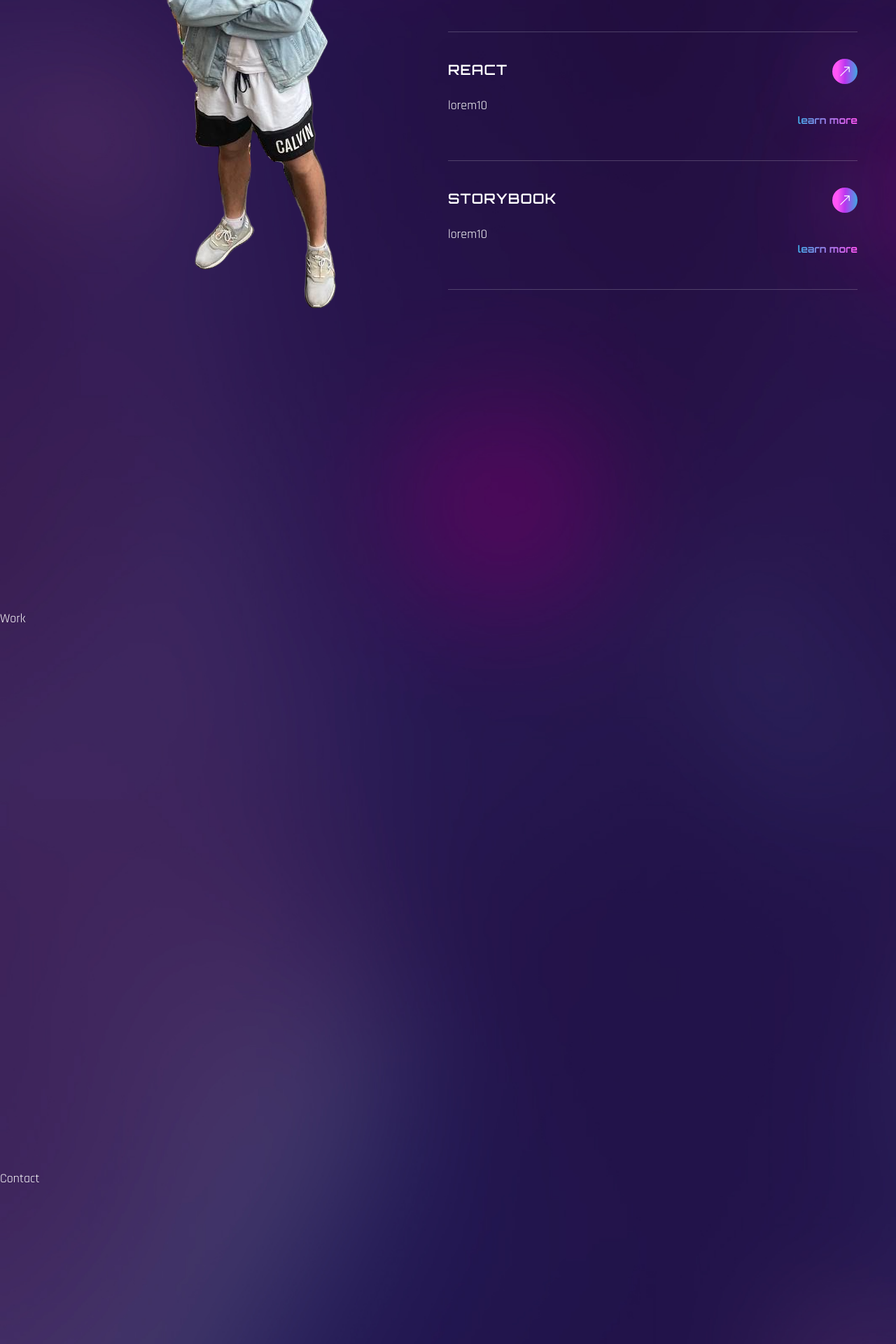
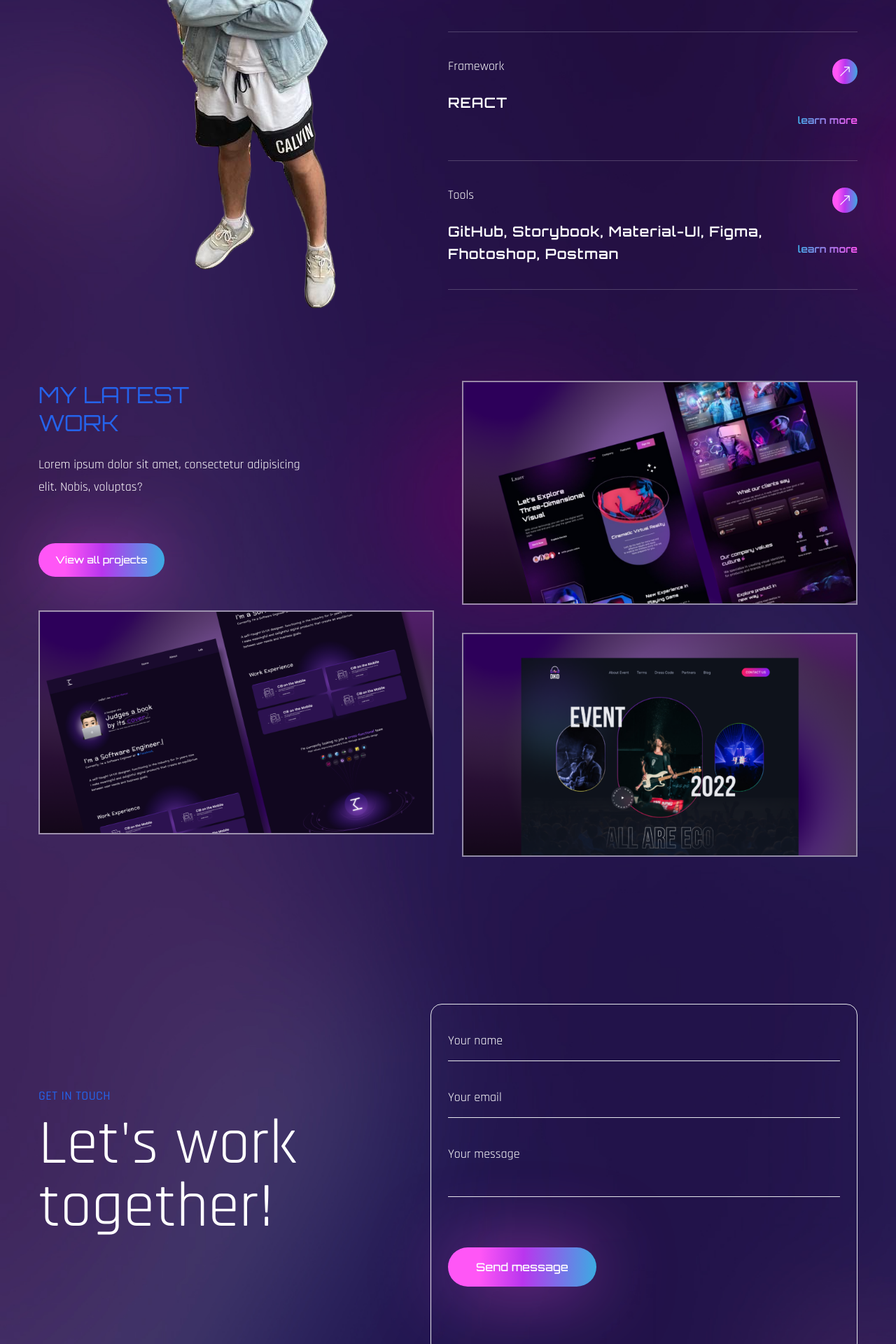
Before and after one commit to YaroslavlProhodimec/my-portfolio, a React (Create React App) app: page / in a window 1280 px wide. Shown: the part 1880-3800 px from the top of the page at 70% size. Built offline with nearby package versions, Linux system fonts and the light colour scheme; the HTML template or start-up script is replaced by a standard one; a web font is replaced by a local one.

Commit message:
the end verstki

```diff
--- a/package.json
+++ b/package.json
@@ -15,6 +15,8 @@
   },
   "scripts": {
     "start": "react-scripts start",
+    "predeploy": "npm run build",
+    "deploy": "gh-pages -d build",
     "build": "react-scripts build",
     "test": "react-scripts test",
     "eject": "react-scripts eject"
--- a/src/components/Contact.js
+++ b/src/components/Contact.js
@@ -1,7 +1,55 @@
 import React from 'react';
 
+import {motion} from 'framer-motion';
+import {fadeIn} from '..//variants'
+
 const Contact = () => {
-  return <div className='section' id='contact'>Contact</div>;
+    return <section className='py-16 lg:section' id='contact'>
+        <div className="container mx-auto">
+            <div className='flex flex-col lg:flex-row'>
+                <motion.div variants={fadeIn('right', 0.3)}
+                            transition={{
+                              delay: 3,
+                              duration: 2,
+                              repeat: Infinity,
+                              repeatDelay: 15,
+                              repeatType: 'reverse',
+                              type: 'tween'
+                            }} className='flex-1 flex justify-start items-center'>
+                  <div>
+                    <h4 className=' text-x1 uppercase text-blue-600 font-medium mb-2 tracking-wide'>Get in touch</h4>
+                    <h2 className='text-[45px] lg:text-[90px] leading-none mb-12'>Let's work <br/> together!</h2>
+
+                    </div>
+                </motion.div>
+                <motion.form variants={fadeIn('left', 0.3)}
+                             transition={{
+                               delay: 3,
+                               duration: 2,
+                               repeat: Infinity,
+                               repeatDelay: 15,
+                               repeatType: 'reverse',
+                               type: 'tween'
+                             }} className='flex-1 border rounded-2xl flex flex-col gap-y-6 pb-24 p-6 items-start'>
+                    <input
+                        className='bg-transparent border-b py-3 outline-none w-full placeholder:text-white focus:border-blue transition-all '
+                        type='text'
+                        placeholder='Your name'
+                    /> <input
+                    className='bg-transparent border-b py-3 outline-none w-full placeholder:text-white focus:border-blue transition-all '
+                    type='text'
+                    placeholder='Your email'
+                />
+                  <textarea className='bg-transparent border-b py-3 outline-none w-full placeholder:text-white focus:border-blue transition-all
+                  resize-none mb-12
+                   '
+                            placeholder='Your message'
+                  ></textarea>
+                  <button className='btn btn-lg'>Send message</button>
+                </motion.form>
+            </div>
+        </div>
+    </section>;
 };
 
 export default Contact;
--- a/src/components/Project.js
+++ b/src/components/Project.js
@@ -5,45 +5,47 @@ import {fadeIn} from '..//variants'
 
 const services = [
     {
-        name: 'JAVA-SCRIPT',
-        description: 'lorem10',
+        name: 'Frontend Development ',
+        description: ' JAVA-SCRIPT, TYPE-SCRIPT',
         link: 'learn more',
     },
     {
-        name: 'TYPE-SCRIPT',
-        description: 'lorem10',
+        name: 'Design',
+        description: ' HTML, CSS, Tailwind, SCSS/SASS',
         link: 'learn more',
     },
     {
-        name: 'REACT',
-        description: 'lorem10',
+        name: 'Framework',
+        description: ' REACT',
         link: 'learn more',
     },
     {
-        name: 'STORYBOOK',
-        description: 'lorem10',
+        name: 'Tools',
+        description: ' GitHub, Storybook, Material-UI, Figma, Fhotoshop, Postman',
         link: 'learn more',
-    }
+    },
 ]
 const Project = () => {
     return <section className='section' id='services'>
         <div className='container mx-auto'>
             <div className='flex flex-col lg:flex-row'>
-                <div className='flex-1 lg:bg-services  lg:bg-bottom bg-no-repeat mb-12 lg:mb-0'><h2
+                <motion.div variants={fadeIn('right',0.3)} initial='hidden' whileInView={'show'}
+                            viewport={{once:false,amount:0.3}}  className='flex-1 lg:bg-services  lg:bg-bottom bg-no-repeat mb-12 lg:mb-0'><h2
                     className='h2 text-blue-600 mb-6'>My skills</h2>
                     {/*<h3 className='h3 '></h3>*/}
                     <button className='btn btn-sm'>See my work</button>
-                </div>
-                <div className='flex-1'>
+                </motion.div>
+                <motion.div variants={fadeIn('left',0.5)} initial='hidden' whileInView={'show'}
+                            viewport={{once:false,amount:0.3}} className=' flex-1'>
                     <div >
                         {services.map((service, index) => {
                             const {name, description, link} = service
                             return (
                                 <div className='border-b border-white/20 h-[146px] mb-[38px] flex' key={index}>
                                     <div className='max-w-[476px]'>
-                                        <h4 className='text-[20px] tracking-wider font-primary font-semibold mb-6'>{name}
+                                        <h4 className='font-secondary leading-tight mb-6'>{name}
                                     </h4>
-                                        <p className='font-secondary leading-tight '>{description}</p>
+                                        <p className='  text-[20px] tracking-wider font-primary font-semibold '>{description}</p>
                                     </div>
                                     <div className='flex flex-col flex-1 items-end'>
                                         <a href="#" className='btn w-9 h-9 mb-[42px] flex justify-center items-center'>
@@ -54,8 +56,9 @@ const Project = () => {
                                 </div>
                             )
                         })}
+
                     </div>
-                </div>
+                </motion.div>
             </div>
 
         </div>
--- a/src/components/Work.js
+++ b/src/components/Work.js
@@ -1,7 +1,80 @@
 import React from 'react';
 
+import {motion} from 'framer-motion';
+import {fadeIn} from '..//variants'
+import Img1 from '..//assets/portfolio-img1.png'
+import Img2 from '..//assets/portfolio-img2.png'
+import Img3 from '..//assets/portfolio-img3.png'
+
 const Work = () => {
-  return <div className='section'>Work</div>;
+    return <section className='section' id='work'>
+        <div className="container mx-auto">
+            <div className='flex flex-col lg:flex-row gap-x-10'>
+                <motion.div
+                    variants={fadeIn('right', 0.3)}
+                    transition={{
+                        delay: 3,
+                        duration: 2,
+                        repeat: Infinity,
+                        repeatDelay: 15,
+                        repeatType: 'reverse',
+                        type: 'tween'
+                    }}
+                    className='flex-1 flex flex-col gap-y-12 mb-10 lg:mb-0'>
+                    <div>
+                        <h2 className='h2 leading-tight text-blue-600'>My Latest <br/> Work </h2>
+                        <p className='max-w-sm mb-16'>
+                            Lorem ipsum dolor sit amet, consectetur adipisicing elit. Nobis, voluptas?
+                        </p>
+                        <button className='btn btn-sm'>View all projects</button>
+                    </div>
+                    <div className='group relative overflow-hidden border-2 border-white/50 rounded-x1'>
+                        <div className='group-hover:bg-black/70 w-full h-full absolute z-40 transition-all duration-300'>
+
+                    </div>
+                        <img className='group-hover:scale-125 transition-all duration-500' src={Img1} alt=""/>
+                        <div className='absolute -bottom-full left-12 group-hover:bottom-24 transition-all duration-500 z-50'>
+                            <span className='text-gradient'>UI/UX Design</span></div>
+
+                        <div className='absolute -bottom-full left-12 group-hover:bottom-14 transition-all duration-700 z-50 '>
+                            <span className='text-3xl text-white'>Project Title</span></div>
+                    </div>
+                </motion.div>
+                <motion.div variants={fadeIn('left', 0.2)}
+                            transition={{
+                                delay: 3,
+                                duration: 2,
+                                repeat: Infinity,
+                                repeatDelay: 15,
+                                repeatType: 'reverse',
+                                type: 'tween'
+                            }} className='flex-1 flex flex-col gap-y-10'>
+                    <div className='group relative overflow-hidden border-2 border-white/50 rounded-x1'>
+                        <div className='group-hover:bg-black/70 w-full h-full absolute z-40 transition-all duration-300'>
+
+                        </div>
+                        <img className='group-hover:scale-125 transition-all duration-500' src={Img2} alt=""/>
+                        <div className='absolute -bottom-full left-12 group-hover:bottom-24 transition-all duration-500 z-50'>
+                            <span className='text-gradient'>UI/UX Design</span></div>
+
+                        <div className='absolute -bottom-full left-12 group-hover:bottom-14 transition-all duration-700 z-50 '>
+                            <span className='text-3xl text-white'>Project Title</span></div>
+                    </div>
+                    <div className='group relative overflow-hidden border-2 border-white/50 rounded-x1'>
+                        <div className='group-hover:bg-black/70 w-full h-full absolute z-40 transition-all duration-300'>
+
+                        </div>
+                        <img className='group-hover:scale-125 transition-all duration-500' src={Img3} alt=""/>
+                        <div className='absolute -bottom-full left-12 group-hover:bottom-24 transition-all duration-500 z-50'>
+                            <span className='text-gradient'>UI/UX Design</span></div>
+
+                        <div className='absolute -bottom-full left-12 group-hover:bottom-14 transition-all duration-700 z-50 '>
+                            <span className='text-3xl text-white'>Project Title</span></div>
+                    </div>
+                </motion.div>
+            </div>
+        </div>
+    </section>;
 };
 
 export default Work;
```
